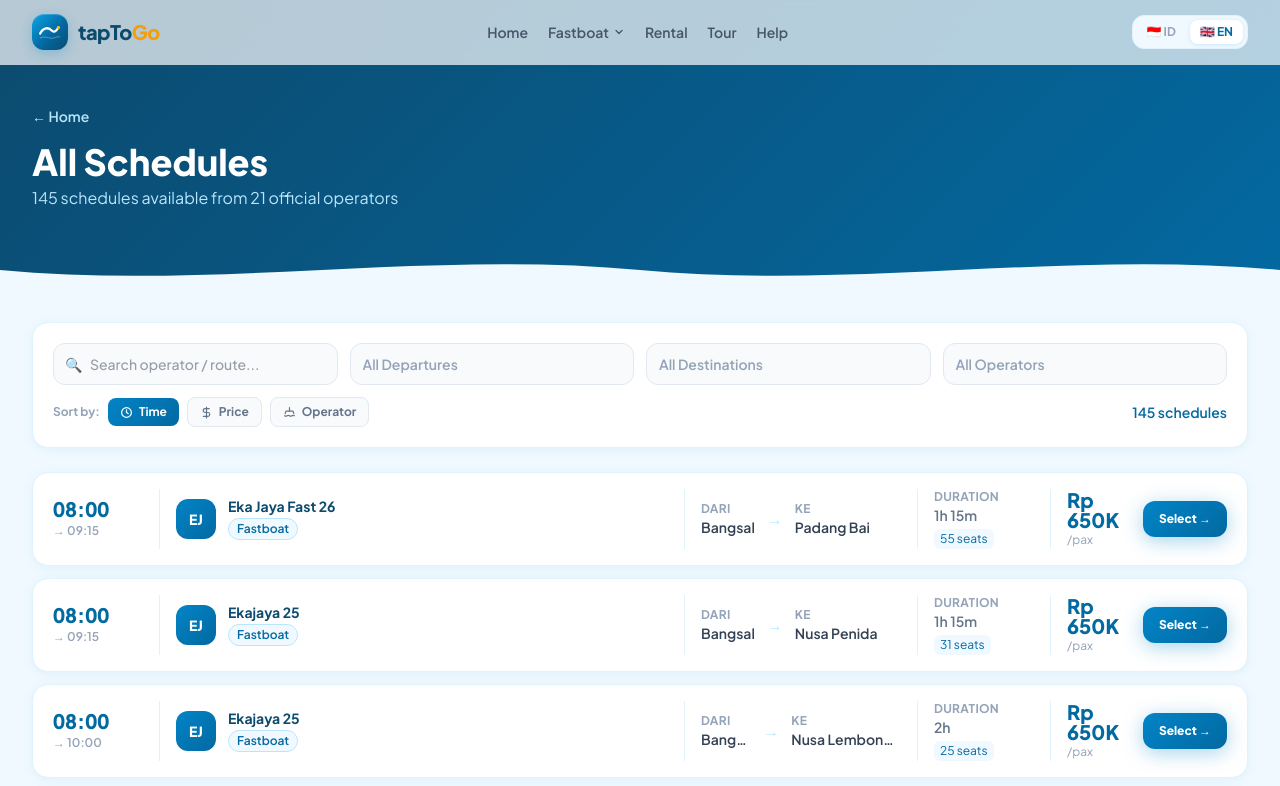
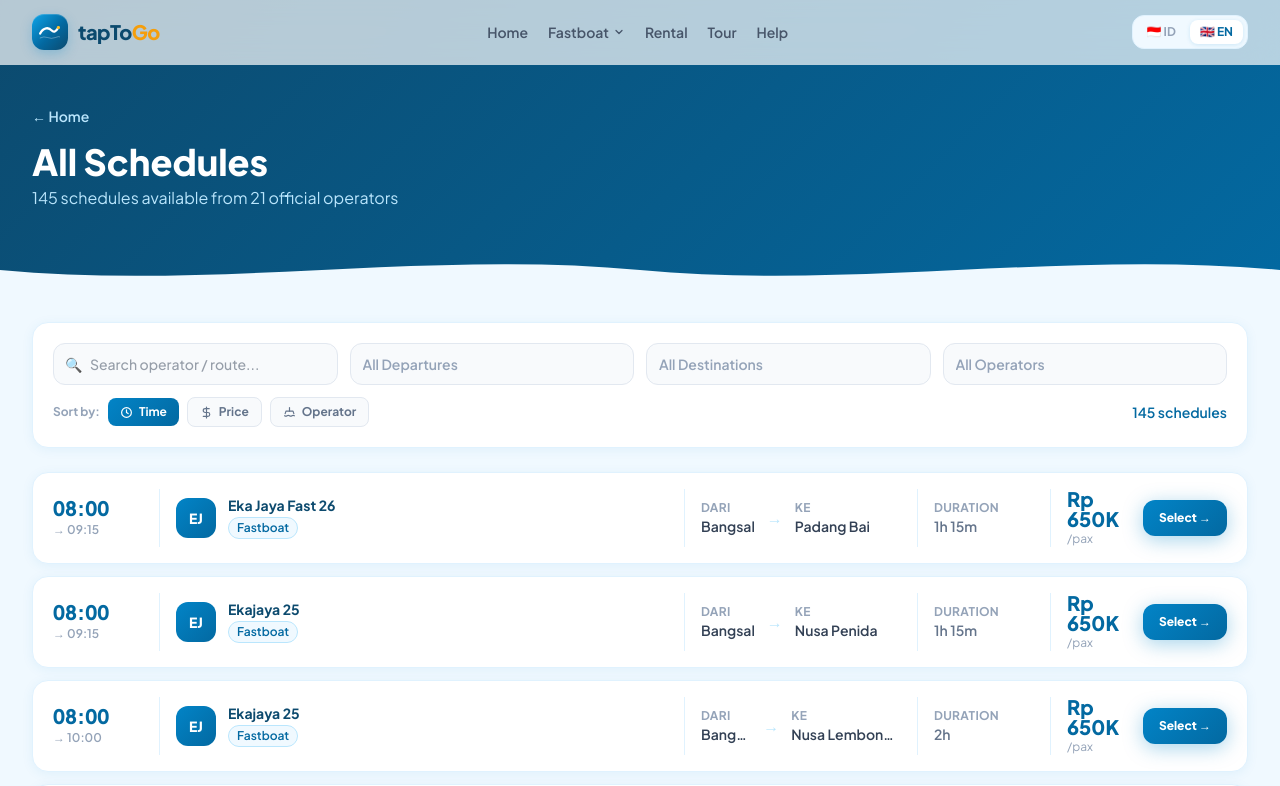
Before and after one commit to Laluhelmi/tapToGO, a Next.js app: page /jadwal in a window 1280 px wide. Shown: the top 786 px of the page. Built offline with nearby package versions, Linux system fonts and the light colour scheme.

Commit message:
style: remove 'Direct' label on home card & seat counts on schedule/armada pages

```diff
--- a/src/app/armada/[name]/page.tsx
+++ b/src/app/armada/[name]/page.tsx
@@ -295,7 +295,7 @@
                       <span className="text-sm font-bold truncate" style={{ color: "#334155" }}>{s.to}</span>
                     </div>
                     <p className="text-xs mt-1" style={{ color: "#94a3b8" }}>
-                      {s.duration} · {s.availableSeats} {t.armadaDetail.seatsLeft}
+                      {s.duration}
                     </p>
                   </div>
 
--- a/src/app/jadwal/page.tsx
+++ b/src/app/jadwal/page.tsx
@@ -285,8 +285,6 @@
                   <div className="shrink-0 w-[100px]">
                     <p className="text-xs font-bold uppercase tracking-wide" style={{ color: "#94a3b8" }}>{t.jadwal.duration}</p>
                     <p className="text-sm font-semibold" style={{ color: "#64748b" }}>{s.duration}</p>
-                    <span className="text-xs px-1.5 py-0.5 rounded-md inline-block mt-0.5"
-                      style={{ background: "#f0f9ff", color: "#0369a1" }}>{s.availableSeats} {t.jadwal.seats}</span>
                   </div>
 
                   <div className="shrink-0 w-px self-stretch mx-4" style={{ background: "#e0f2fe" }} />
--- a/src/components/BoatCard.tsx
+++ b/src/components/BoatCard.tsx
@@ -120,7 +120,6 @@
               <div className="flex-1 h-0.5 rounded-full" style={{ background: "linear-gradient(90deg,#0284c7,#0ea5e9)" }} />
               <div className="w-1.5 h-1.5 rounded-full" style={{ background: "#0ea5e9" }} />
             </div>
-            <p className="text-xs mt-1 font-semibold" style={{ color: "#0284c7" }}>{t.scheduleSection.direct}</p>
           </div>
           <div className="text-center">
             <p className="text-xl font-extrabold tabular-nums" style={{ color: "#0369a1" }}>{boat.arrivalTime}</p>
```
